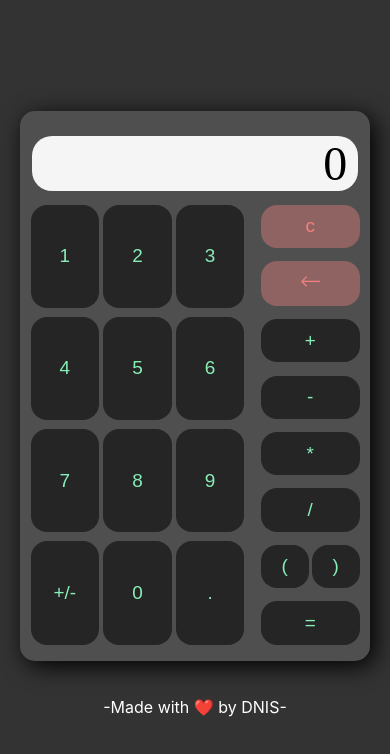
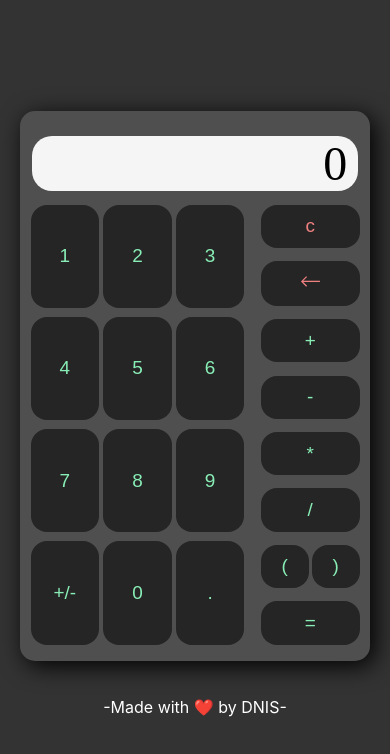
Before and after one commit to dbode94/calculator, a React (Create React App) app: page / in a window 390 px wide. Shown: the top 754 px of the page. Built offline with nearby package versions, Linux system fonts and the light colour scheme; a web font is replaced by a local one.

Commit message:
buttom hover and active fixed on mobile device

```diff
--- a/src/components/button/button.style.scss
+++ b/src/components/button/button.style.scss
@@ -6,27 +6,31 @@
     border: 0px;
     place-items: center;
 
-    @media (hover: hover){
+    @media (pointer: fine){
         &:hover{
             background-color: rgba($color: #89eeb6, $alpha: 0.3);
         }
     }
 
-    @media (hover: none){
-
+    @media (pointer: coarse){
+        &:active{
+            background-color: rgba($color: #89eeb6, $alpha: 0.3);
+        }
     }
 
     &.specialButton{
         color: lightcoral;
 
-        @media (hover: hover){
+        @media (pointer: fine){
             &:hover{
                 background-color: rgba($color: #f08080, $alpha: 0.4);
             }
         }
 
-        @media (hover: none){
-            background-color: rgba($color: #f08080, $alpha: 0.4);
+        @media (pointer: coarse){
+            &:active{
+                background-color: rgba($color: #f08080, $alpha: 0.4);
+            }
         }
 
     }
```
